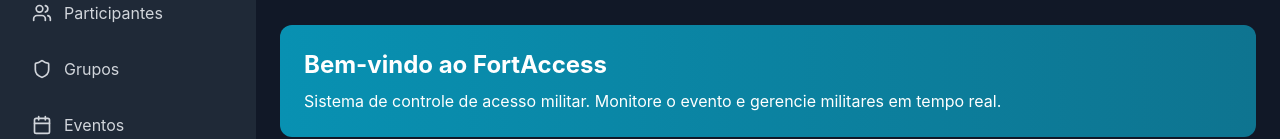
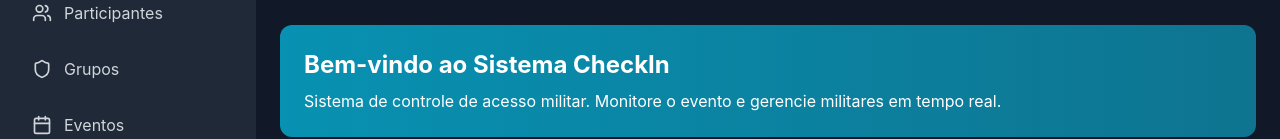
Before and after one commit to LACC-DEVLINK/checkin-exercito-web, a React (Create React App) app: page / in a window 1280 px wide. Shown: the part 152-291 px from the top of the page. Built offline with nearby package versions, Linux system fonts and the light colour scheme.

Commit message:
Mudar Texto do Sistema: Bem-vindo ao Sistema CheckIn

```diff
--- a/src/pages/DashboardPage.tsx
+++ b/src/pages/DashboardPage.tsx
@@ -308,7 +308,7 @@ const DashboardPage: React.FC = () => {
 
       {/* Welcome Section */}
       <div className="bg-gradient-to-r from-primary-600 to-primary-700 rounded-xl p-6 text-white">
-        <h2 className="text-2xl font-bold mb-2">Bem-vindo ao FortAccess</h2>
+        <h2 className="text-2xl font-bold mb-2">Bem-vindo ao Sistema CheckIn</h2>
         <p className="text-primary-100">
           Sistema de controle de acesso militar. Monitore o evento e gerencie militares em tempo real.
         </p>
```
